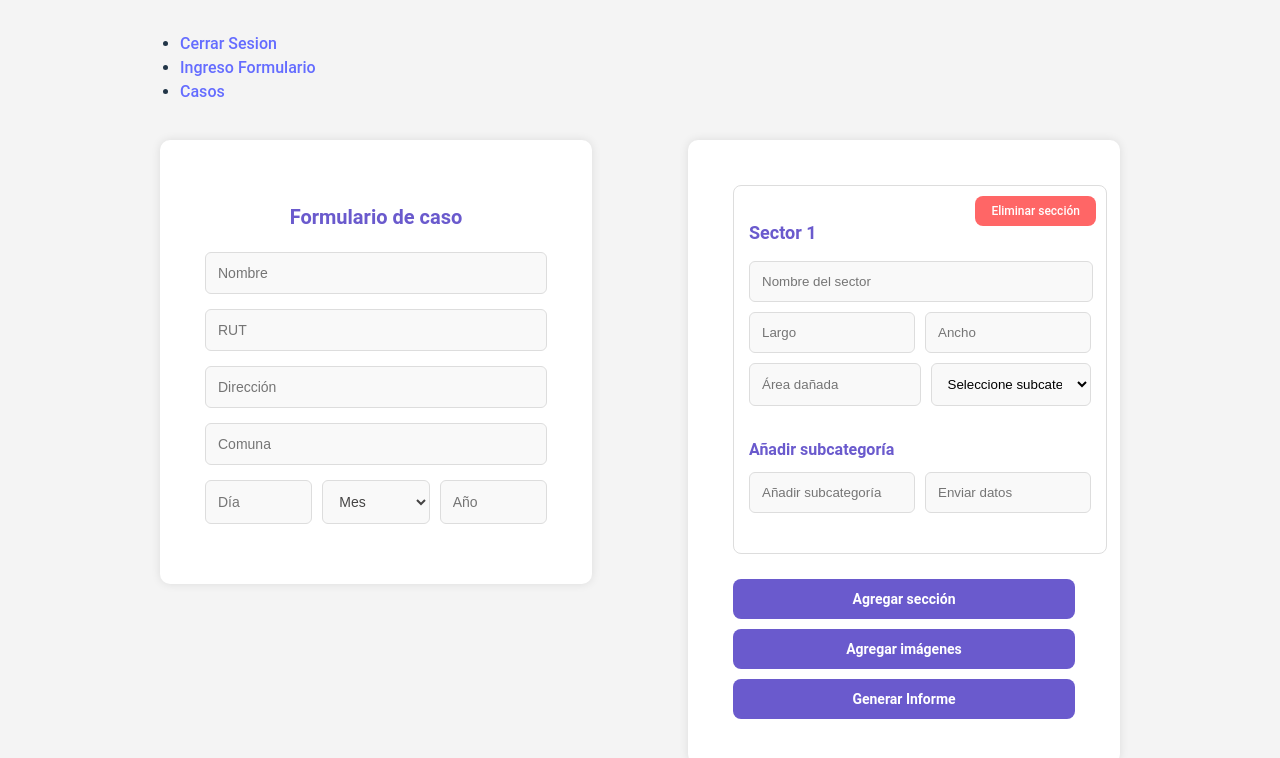
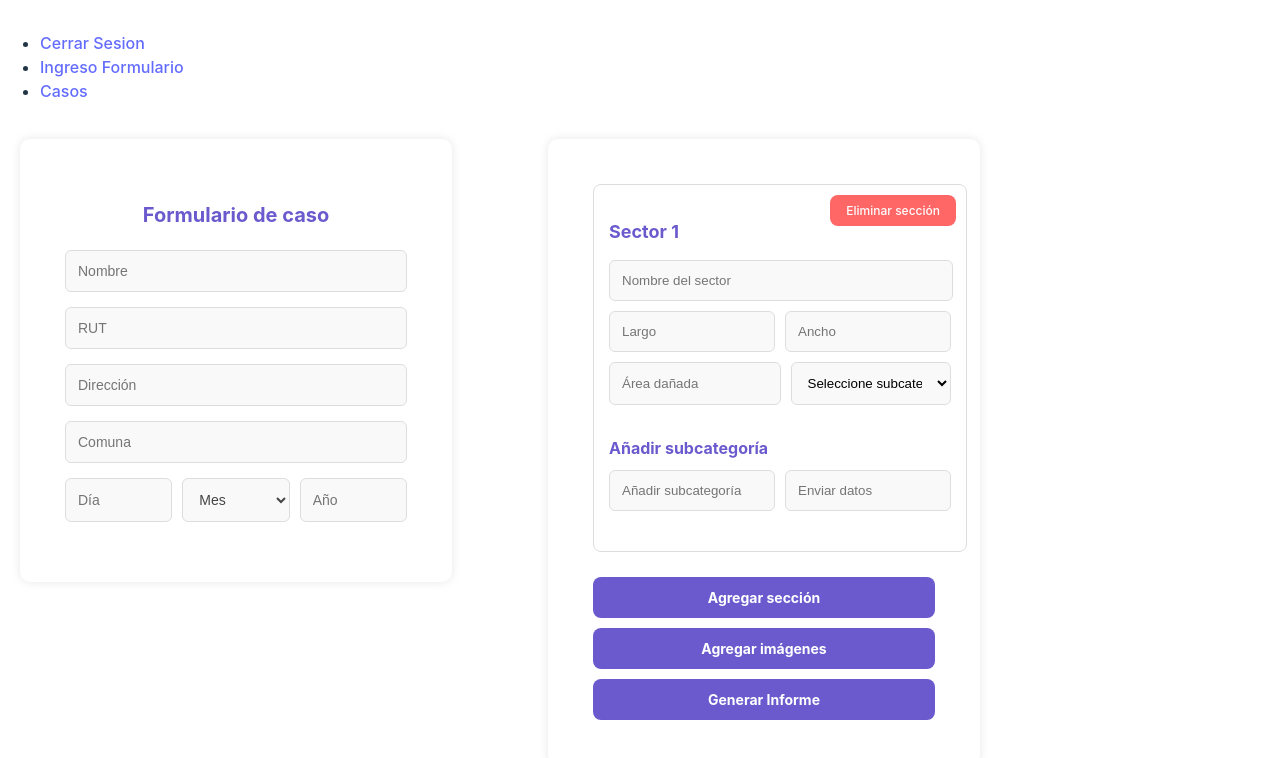
Before and after one commit to eduardoscrs/front-integra2, a React (Vite) app: page /ingreso-formulario in a window 1280 px wide. Shown: the top 758 px of the page. Built offline with nearby package versions, Linux system fonts and the light colour scheme.

Commit message:
eliminar los estilos globales

```diff
--- a/src/styles/Formulario.css
+++ b/src/styles/Formulario.css
@@ -1,23 +1,13 @@
-body {
-    font-family: 'Roboto', sans-serif;
-    background-color: #f4f4f4;
-    margin: 0;
-    padding: 0;
+/* Estilos del contenedor de los formularios */
+.forms-wrapper {
     display: flex;
-    justify-content: center;
-    align-items: center;
-    min-height: 100vh;
-}
-
-.forms-wrapper {
-    display: flex;  /* Flexbox para alinear los formularios en horizontal */
-    justify-content: space-between;  /* Espacio entre los formularios */
-    align-items: flex-start;  /* Alineación superior de los formularios */
-    width: 100%;  /* Usa el 100% del espacio disponible */
-    max-width: 1000px;  /* Limita el ancho máximo del contenedor */
+    justify-content: space-between;
+    align-items: flex-start;
+    width: 100%;
+    max-width: 1000px;
     padding: 20px;
     box-sizing: border-box;
-    gap: 30px;  /* Espacio entre los formularios */
+    gap: 30px;
 }
 
 .form-container {
@@ -25,33 +15,33 @@ body {
     padding: 45px;
     border-radius: 10px;
     box-shadow: 0 0 10px rgba(0, 0, 0, 0.1);
-    width: 100%;  /* El ancho de cada formulario será del 100% dentro de su contenedor */
-    max-width: 45%;  /* Los formularios ocuparán menos del 50% para que quepan uno al lado del otro */
+    width: 100%;
+    max-width: 45%;
     box-sizing: border-box;
-    flex-shrink: 0;  /* Evita que los formularios se reduzcan en tamaño */
+    flex-shrink: 0;
 }
 
 /* Media queries para pantallas más pequeñas */
 @media (max-width: 1200px) {
     .form-container {
-        max-width: 48%;  /* Ajuste para pantallas medianas */
+        max-width: 48%;
     }
 }
 
 @media (max-width: 768px) {
     .forms-wrapper {
-        flex-direction: column;  /* Coloca los formularios en una columna en pantallas pequeñas */
+        flex-direction: column;
         gap: 20px;
     }
 
     .form-container {
-        width: 100%;  /* Ocupa todo el ancho en pantallas pequeñas */
+        width: 100%;
         max-width: 100%;
     }
 }
 
-/* Header Styles */
-h2 {
+/* Estilos para el encabezado */
+.form-container h2 {
     text-align: center;
     font-size: 20px;
     color: #6a5acd;
@@ -59,10 +49,10 @@ h2 {
     font-weight: bold;
 }
 
-/* Form Input Styles */
-form input[type="text"],
-form input[type="number"],
-form select {
+/* Estilos de inputs dentro de los formularios */
+.form-container form input[type="text"],
+.form-container form input[type="number"],
+.form-container form select {
     color: #454444;
     width: 100%;
     padding: 12px;
@@ -74,24 +64,24 @@ form select {
     box-sizing: border-box;
 }
 
-/* Date Inputs Styles */
+/* Estilos para los inputs de fecha */
 .date-container {
     display: flex;
     justify-content: space-between;
-    gap: 10px; /* Espacio entre los inputs de fecha */
+    gap: 10px;
 }
 
 .date-container input[type="number"],
 .date-container select {
     color: #454444;
-    width: 100%; /* El ancho dentro del contenedor ajustado */
+    width: 100%;
     padding: 12px;
     border: 1px solid #ddd;
     border-radius: 6px;
     background-color: #f9f9f9;
 }
 
-/* Sector Section Styling */
+/* Estilos de las secciones de sector */
 .sector-section {
     color: #454444;
     border: 1px solid #ddd;
@@ -110,8 +100,8 @@ form select {
     font-weight: bold;
 }
 
-/* Delete Section Button */
-button[type="button"].delete-section-button {
+/* Botón para eliminar la sección */
+.sector-section button.delete-section-button {
     background-color: #ff6666;
     color: white;
     padding: 8px 16px;
@@ -124,7 +114,7 @@ button[type="button"].delete-section-button {
     font-size: 12px;
 }
 
-/* Inputs in Sector Section */
+/* Filas de inputs dentro de las secciones de sector */
 .inputs-row {
     display: flex;
     gap: 10px;
@@ -142,12 +132,11 @@ button[type="button"].delete-section-button {
     background-color: #f9f9f9;
 }
 
-/* Custom Width for Sector Name Input */
 .sector-section input[name="nombreSector"] {
     width: 93%;
 }
 
-/* Subcategory Section Title */
+/* Estilos de la subcategoría */
 .subcategory-section-title {
     font-size: 16px;
     color: #6a5acd;
@@ -155,7 +144,6 @@ button[type="button"].delete-section-button {
     font-weight: bold;
 }
 
-/* Subcategory Inputs */
 .subcategory-inputs {
     display: flex;
     gap: 10px;
@@ -163,9 +151,10 @@ button[type="button"].delete-section-button {
     margin-bottom: 15px;
 }
 
-/* General Button Styles */
-button[type="button"].add-section-button,
-button[type="submit"] {
+/* Estilos generales de los botones */
+.form-container button.add-section-button,
+.form-container button[type="submit"],
+.form-container button.add-images-button {
     background-color: #6a5acd;
     color: white;
     padding: 12px;
@@ -178,19 +167,19 @@ button[type="submit"] {
     margin-top: 10px;
 }
 
-/* Add Images Button */
-button[type="button"].add-images-button {
+/* Estilos del botón de agregar imágenes */
+.form-container button.add-images-button {
     background-color: #6a5acd;
-    color: white;
-    padding: 12px;
-    border: none;
-    border-radius: 8px;
-    cursor: pointer;
-    font-size: 14px;
-    width: 100%;
-    font-weight: bold;
-    margin-top: 10px;
 }
+
+/* Efectos hover para los botones */
+.form-container button.add-section-button:hover,
+.form-container button.add-images-button:hover,
+.form-container button[type="submit"]:hover {
+    background-color: #5b4bb5;
+}
+
+/* Estilos del modal */
 .modal {
     position: fixed;
     z-index: 1000;
@@ -199,7 +188,7 @@ button[type="button"].add-images-button {
     width: 100%;
     height: 100%;
     overflow: auto;
-    background-color: rgba(0, 0, 0, 0.5); /* Fondo semi-transparente */
+    background-color: rgba(0, 0, 0, 0.5);
 }
 
 .modal-content {
@@ -207,8 +196,8 @@ button[type="button"].add-images-button {
     margin: 15% auto;
     padding: 20px;
     border: 1px solid #888;
-    width: 80%; /* Ancho de la modal */
-    max-width: 600px; /* Ancho máximo */
+    width: 80%;
+    max-width: 600px;
     border-radius: 8px;
     box-shadow: 0 0 10px rgba(0, 0, 0, 0.3);
 }
@@ -240,26 +229,3 @@ button[type="button"].add-images-button {
     border: 1px solid #ddd;
     border-radius: 6px;
 }
-
-
-/* Button Hover Effects */
-button[type="button"].add-images-button:hover,
-button[type="button"].add-section-button:hover,
-button[type="submit"]:hover {
-    background-color: #5b4bb5;
-}
-
-/* Footer Styles */
-footer {
-    background-color: #333;
-    color: white;
-    text-align: center;
-    padding: 10px 0;
-    position: fixed;
-    width: 100%;
-    bottom: 0;
-}
-
-footer p {
-    margin: 0;
-}
```
Lines whose indentation alone changed are shown as unchanged.
